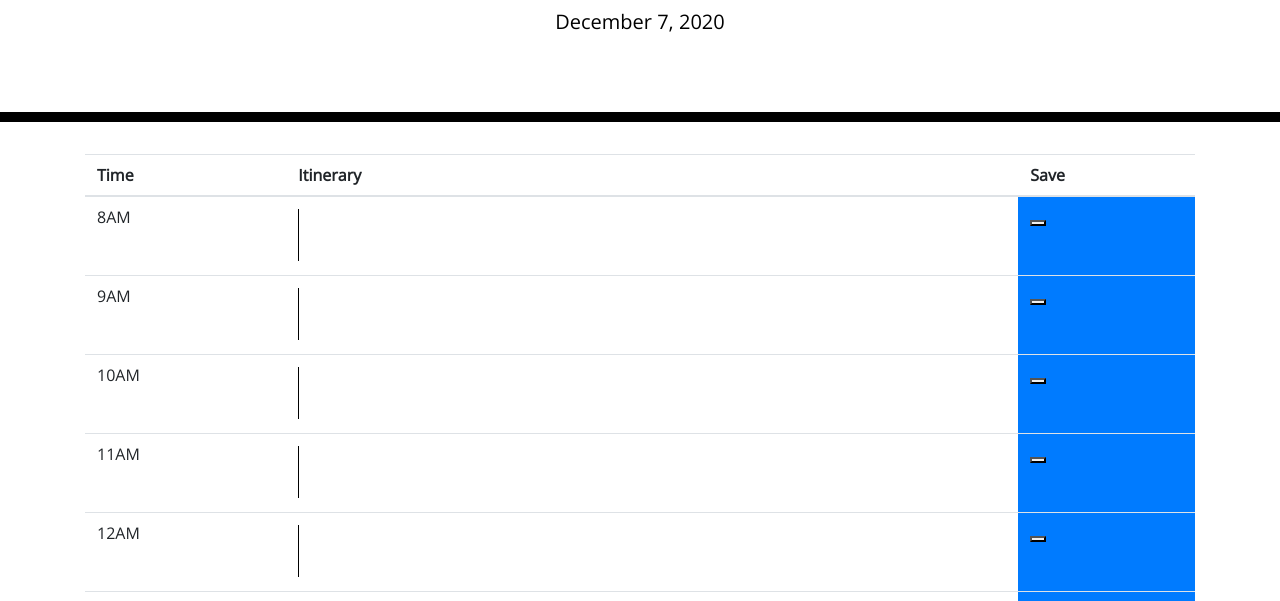
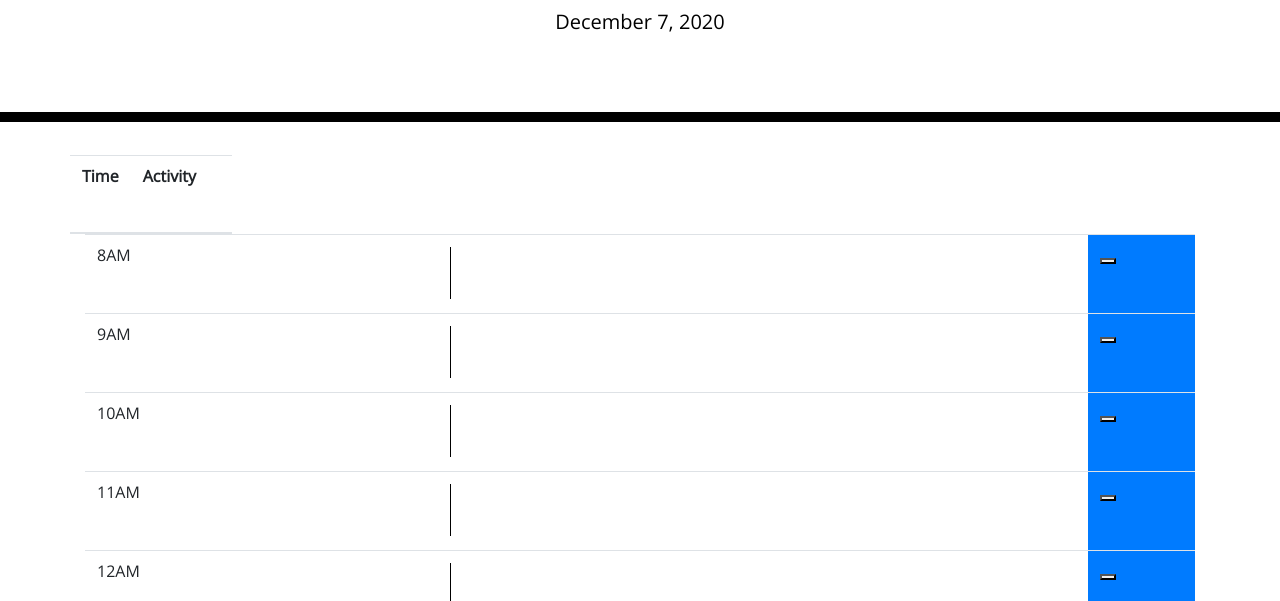
Before and after one commit to sfunk11/day-planner, a plain HTML site: page index.html in a window 1280 px wide. Shown: the part 182-783 px from the top of the page. Drawn offline with nearby package versions, Linux system fonts and the light colour scheme.

Commit message:
iterating plan task fix

```diff
--- a/index.html
+++ b/index.html
@@ -31,11 +31,11 @@
     <div class="container" id = "time-block">
       <table class="table">
         <thead>
-          <tr>
+          <tr class = row>
             <!-- The scope attribute specifies that this is a header for a column -->
             <th scope="col" class = "col-2-md">Time</th>
-            <th scope="col" class = "col-9-md">Itinerary</th>
-            <th scope="col" class = "col-1-md">Save</th>
+            <th scope="col" class = "col-9-md">Activity</th>
+            <th scope="col" class = "col-1-md"></th>
           </tr>
         </thead>
         <tbody>
@@ -51,6 +51,15 @@
     <script type="text/javascript">
 
      $(document).ready(function() {
+      var storedPlans = JSON.parse(localStorage.getItem("storedPlans"));
+
+  if (storedPlans !== null) {
+     var planTextArr = storedPlans;
+  } else {
+    // this should only occur on first time the app is loaded in the browser
+    // helpfully remind user that lunch is important
+     var planTextArr = ["1","2","3","4","Remenber to take a lunch break!","6","7","8","9","10"];
+  }
 
         dayjs.extend(window.dayjs_plugin_localizedFormat);
         var today = dayjs().format("LL");
@@ -59,29 +68,37 @@
         var nowHour12 = dayjs().format("h");
         var nowHour24 = dayjs().format("H");
 
+        // create the calendar table with rows.
         for(var hour = 8; hour <18; hour++){
           var index = hour - 8;
 
           var fomattedHour = 0;
           var ampm = "";
-          if (hour < 13){
+          if (hour > 12){
+            formattedHour = hour - 12;
+            ampm = "PM";
+          }else{
             formattedHour = hour;
             ampm = "AM";
-          }else{
-            formattedHour = hour - 12;
-            ampm = "PM";
           }
 
           var tableRow = $("<tr>");
           var hourColumn = $("<td>").text(formattedHour+ampm);
-          var plans = $("<td>").html("<textarea></textarea>");
-            plans.addClass("dailyPlanner");
-            plans.attr("id", "input-$(index)");
+          var planTemplate = "<td><textarea class = 'dailyPlanner'id = 'input-%idx'></textarea> </td>";
+            planTemplate = planTemplate.replace('%idx', index);
+            plans = $(planTemplate);
           var save = $("<td>").html("<button></button>");
             save.attr("id", "save-$(index)");
-            save.addClass("save btn-primary");
+            save.addClass("save button btn-primary");
           tableRow.append(hourColumn,plans,save);
           $("tbody").append(tableRow);
+        }
+// populate any saved plans.
+        for(var index = 0; index < planTextArr.length; index++){
+          var elementIDtemplate=  "#Input-%index";
+        var elementID = elementIDtemplate.replace("%index",index);
+        console.log(elementID);
+          $(elementID).text(planTextArr[index]);
         }
       });
     </script>
```
